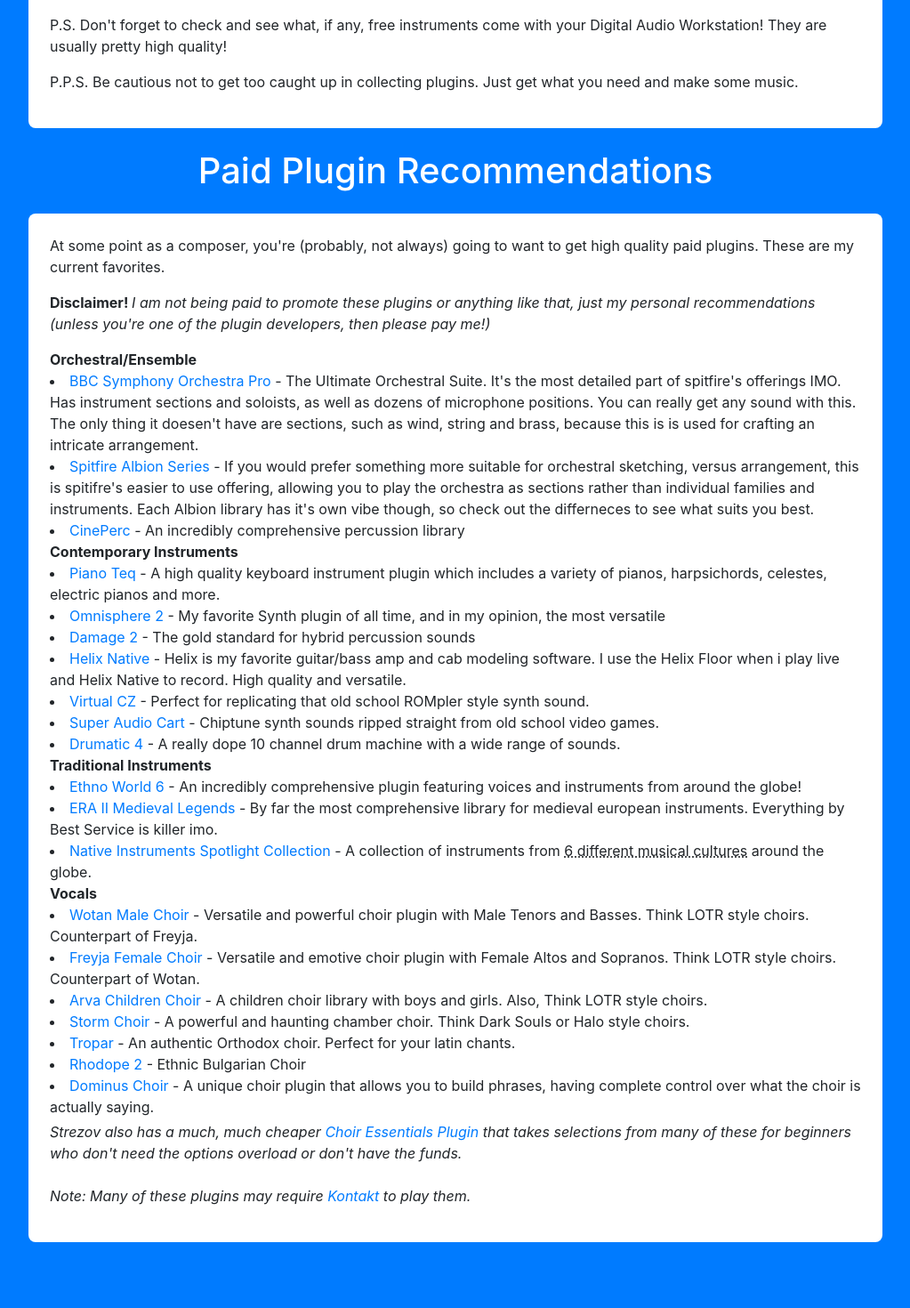
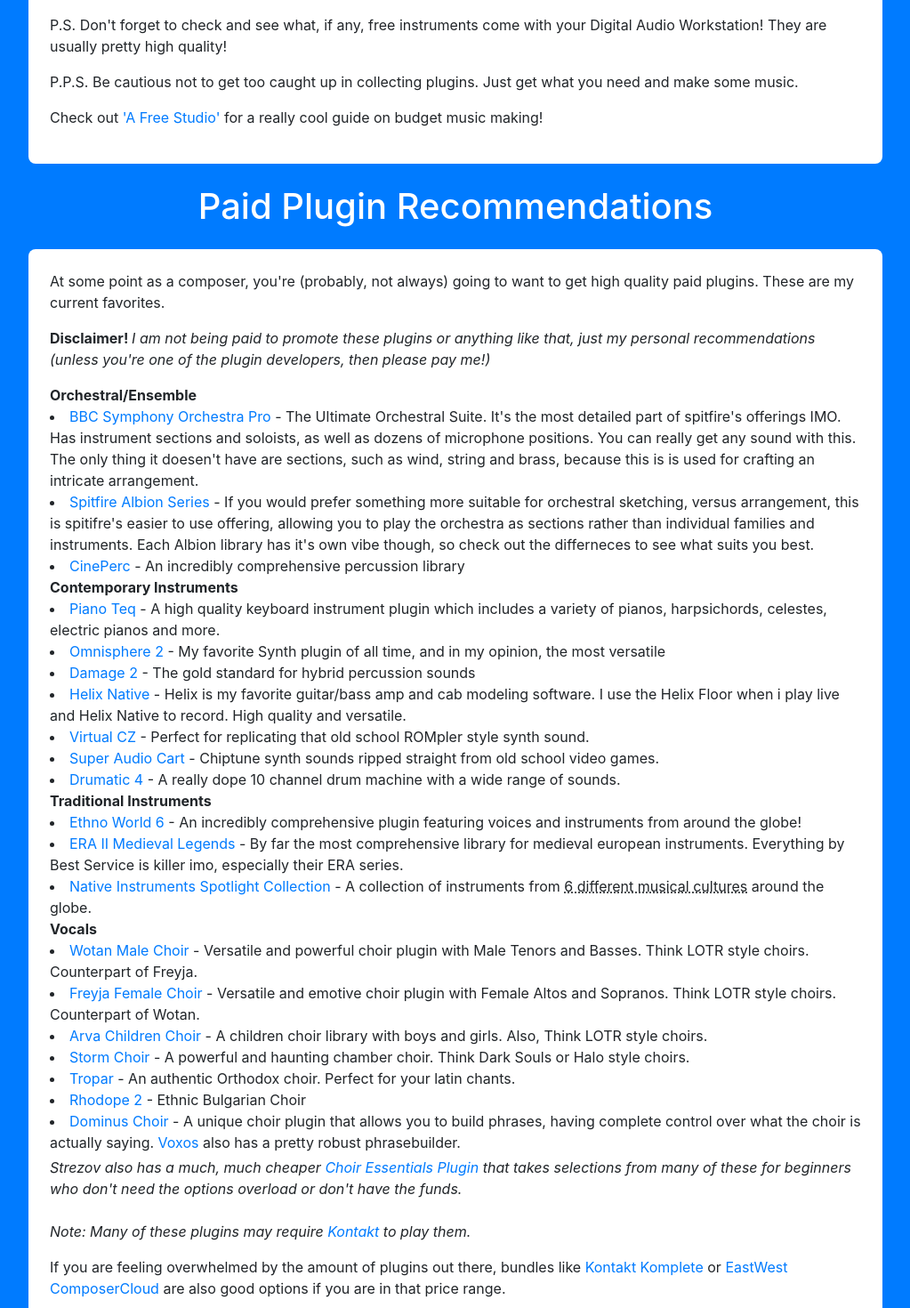
Before and after one commit to robbyph/instrumentation-generation, a Next.js app: page /recommendations in a window 1280 px wide. Shown: the part 920-2390 px from the top of the page at 89% size, without its empty margins (128-1151 px from the left). Before the commit the page ends 2340 px from the top, so only its background shows below. Built offline with nearby package versions, Linux system fonts and the light colour scheme.

Commit message:
Updated some text

```diff
--- a/pages/instructions.js
+++ b/pages/instructions.js
@@ -41,7 +41,9 @@
                 </ul>
                 <p style={{marginTop: '1rem'}}>P.S. Don't forget to check and see what, if any, free instruments come with your Digital Audio Workstation! They are usually pretty high quality!</p>
                 <p style={{marginTop: '1rem'}}>P.S.S. Be cautious not to get too caught up in collecting plugins. Just get what you need and make some music.</p>
+                <p style={{marginTOp: '1rem'}}>Check out <a href='https://www.afreestudio.com/'>'A Free Studio'</a> for a really cool guide on budget music production and the software you'll need!</p>
                 <p style={{marginTop: '1rem'}}>If you're looking to invest in paid plugins, which are admittedly higher quality, check the <Link href="/recommendations">Recommended Plugin List</Link> for a full list of my suggested plugins!</p>
+
             </div>
             <h1 className={styles.headingOne}>Brief Instructions</h1>
             <div className={styles.container}>
--- a/pages/recommendations.js
+++ b/pages/recommendations.js
@@ -35,6 +35,7 @@
                 </ul>
                 <p style={{marginTop: '1rem'}}>P.S. Don't forget to check and see what, if any, free instruments come with your Digital Audio Workstation! They are usually pretty high quality!</p>
                 <p style={{marginTop: '1rem'}}>P.P.S. Be cautious not to get too caught up in collecting plugins. Just get what you need and make some music.</p>
+                <p style={{marginTOp: '1rem'}}>Check out <a href='https://www.afreestudio.com/'>'A Free Studio'</a> for a really cool guide on budget music making!</p>
             </div>
             <h1 className={styles.headingOne}>Paid Plugin Recommendations</h1>
             <div className={styles.container}>
@@ -60,7 +61,7 @@
 
                     <li style={{listStyleType: 'none'}}><strong>Traditional Instruments</strong></li>
                     <li><a target="_blank" rel="noopener noreferrer" href="https://www.bestservice.com/ethno_world_6_complete.html">Ethno World 6</a> - An incredibly comprehensive plugin featuring voices and instruments from around the globe!</li>
-                    <li><a target="_blank" rel="noopener noreferrer" href="https://www.bestservice.com/era_ii_medieval_legends.html">ERA II Medieval Legends</a> - By far the most comprehensive library for medieval european instruments. Everything by Best Service is killer imo.</li>
+                    <li><a target="_blank" rel="noopener noreferrer" href="https://www.bestservice.com/era_ii_medieval_legends.html">ERA II Medieval Legends</a> - By far the most comprehensive library for medieval european instruments. Everything by Best Service is killer imo, especially their ERA series.</li>
                     <li><a target="_blank" rel="noopener noreferrer" href="https://www.native-instruments.com/en/products/komplete/spotlight-collection/spotlight-collection/">Native Instruments Spotlight Collection</a> - A collection of instruments from <OverlayTrigger
                         overlay={(props) => (
                             <Tooltip {...props}>
@@ -77,11 +78,12 @@
                     <li><a target="_blank" rel="noopener noreferrer" href="https://www.strezov-sampling.com/products/view/sc-ultimate.html">Storm Choir</a> - A powerful and haunting chamber choir. Think Dark Souls or Halo style choirs.</li>
                     <li><a target="_blank" rel="noopener noreferrer" href="https://www.strezov-sampling.com/products/view/rhodope2.html">Tropar</a> - An authentic Orthodox choir. Perfect for your latin chants.</li>
                     <li><a target="_blank" rel="noopener noreferrer" href="https://www.strezov-sampling.com/products/view/rhodope2.html">Rhodope 2</a> - Ethnic Bulgarian Choir</li>
-                    <li><a target="_blank" rel="noopener noreferrer" href="https://www.fluffyaudio.com/shop/dominus-choir-pro/">Dominus Choir</a> - A unique choir plugin that allows you to build phrases, having complete control over what the choir is actually saying.</li>
+                    <li><a target="_blank" rel="noopener noreferrer" href="https://www.fluffyaudio.com/shop/dominus-choir-pro/">Dominus Choir</a> - A unique choir plugin that allows you to build phrases, having complete control over what the choir is actually saying. <a href="https://cinesamples.com/product/voxos-epic-choirs">Voxos</a> also has a pretty robust phrasebuilder.</li>
                     <hr style={{height: '0px', visibility:'hidden', margin: '.1rem'}} />
                     <li style={{listStyleType: 'none'}}><em>Strezov also has a much, much cheaper <a href="https://www.strezov-sampling.com/products/view/choir-essentials.html">Choir Essentials Plugin</a> that takes selections from many of these for beginners who don't need the options overload or don't have the funds.</em></li>
                     <br />
                     <p><em>Note: Many of these plugins may require <a target="_blank" rel="noopener noreferrer" href="https://www.native-instruments.com/en/products/komplete/samplers/kontakt-6/">Kontakt</a> to play them.</em></p>
+                    <p>If you are feeling overwhelmed by the amount of plugins out there, bundles like <a href="https://www.native-instruments.com/en/catalog/komplete/">Kontakt Komplete</a> or <a href="https://www.soundsonline.com/composercloud">EastWest ComposerCloud</a> are also good options if you are in that price range.</p>
                 </ul>
             </div>
         </>
```
